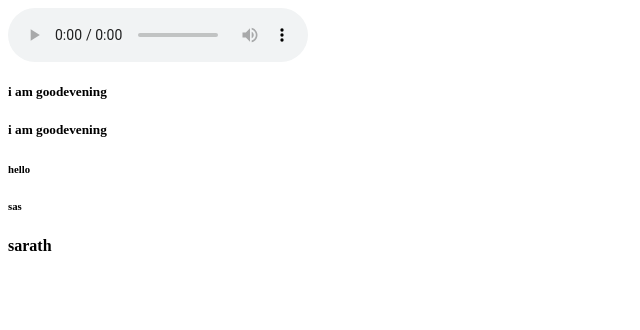
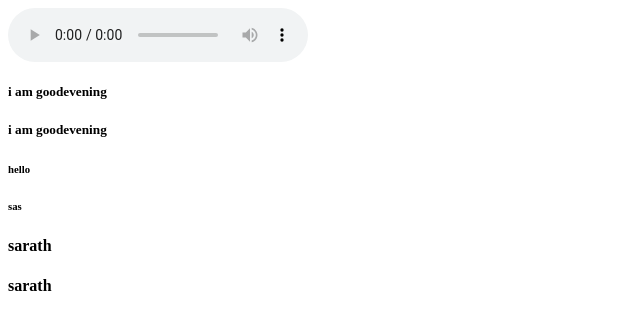
Before and after one commit to sarath1819/Day-1, a plain HTML site: page index.html in a window 1280 px wide. Shown: the full height of the page, 0-640 px from the left. Drawn offline with Linux system fonts and the light colour scheme.

Commit message:
new task is added

```diff
--- a/index.html
+++ b/index.html
@@ -11,5 +11,6 @@
         <h6>hello</h6>
         <h6>sas</h6>
         <h4>sarath</h4>
+        <h4>sarath</h4>
     </body>
 </html>
```
